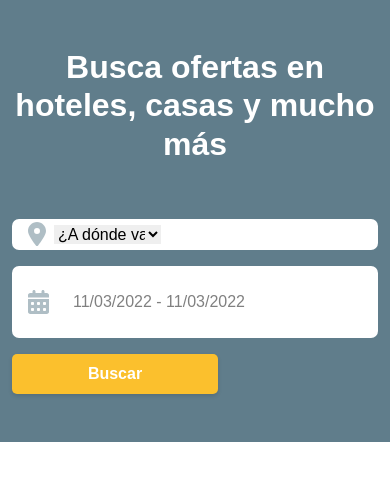
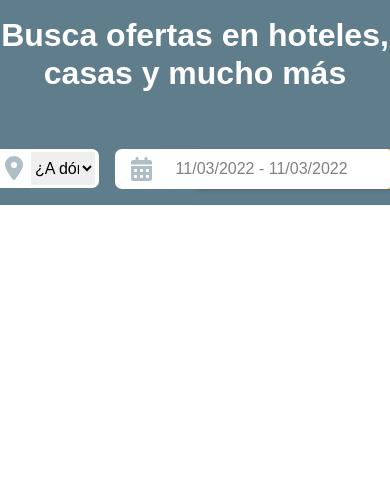
Before and after one commit to damianmicheli/digital-booking-fe, a React (Create React App) app in the folder frontend/: page / in a window 390 px wide. Shown: the top 480 px of the page. Built offline with nearby package versions, Linux system fonts and the light colour scheme.

Commit message:
actualizando estilos

```diff
--- a/frontend/package.json
+++ b/frontend/package.json
@@ -12,6 +12,7 @@
     "@testing-library/user-event": "^13.5.0",
     "bootstrap": "^5.2.2",
     "bootstrap-icons": "^1.9.1",
+    "date-fns": "^2.29.3",
     "react": "^18.2.0",
     "react-bootstrap": "^2.5.0",
     "react-date-range": "^1.4.0",
--- a/frontend/src/components/buscador/Buscador.jsx
+++ b/frontend/src/components/buscador/Buscador.jsx
@@ -2,11 +2,6 @@ import React from "react";
 
 //Styles
 import styles from "./buscador.module.css";
-
-//Bootstrap
-import Container from "react-bootstrap/Container";
-import Row from "react-bootstrap/Row";
-import Col from "react-bootstrap/Col";
 
 //Components
 import { Select } from "./contenido/Select";
@@ -15,26 +10,24 @@ import { Button } from "../Button";
 
 const Buscador = () => {
   return (
-    <div className={styles.containerPadre}>
-      <Container className={styles.containerHijo}>
-        <div className={styles.rowBuscador}>
-          <Row className={styles.title}>
+      <div className={styles.container}>
+        <div className={styles.buscador}>
+          <div className={styles.title}>
             <h1>Busca ofertas en hoteles, casas y mucho más</h1>
-          </Row>
-          <Row className={styles.content}>
-            <Col xs={12} md={4.5} lg={4}>
+          </div>
+          <div className={styles.content}>
+            <div className={styles.select}>
               <Select />
-            </Col>
-            <Col xs={12} md={4.5} lg={4}>
+            </div>
+            <div className={styles.datepicker}>
               <DatePickerRange />
-            </Col>
-            <Col xs={12} md={3} lg={2}>
+            </div>
+            <div>
               <Button css="button1" text="Buscar" />
-            </Col>
-          </Row>
+            </div>
+          </div>
         </div>
-      </Container>
-    </div>
+      </div>
   );
 };
 
--- a/frontend/src/components/buscador/buscador.module.css
+++ b/frontend/src/components/buscador/buscador.module.css
@@ -1,8 +1,5 @@
-.containerPadre {
-    background: #607D8B;
-}
-
-.containerHijo {
+.container {
+  background: #607d8b;
   padding: 3rem;
   display: flex;
   flex-direction: column;
@@ -11,7 +8,7 @@
   width: 100vw;
 }
 
-.rowBuscador{
+.buscador {
   display: flex;
   flex-direction: column;
   align-items: center;
@@ -24,9 +21,32 @@
   gap: 1rem;
 }
 
-.title h1{
-    color: #FFFFFF;
+.title h1 {
+  color: #ffffff;
   font-weight: 700;
   font-size: 24pt;
   text-align: center;
 }
+
+@media only screen and (max-width: 769px) {
+  .selectCities {
+    border: none;
+    width: 16.54vw;
+    height: 33px;
+  }
+
+  .container {
+    padding: 1rem;
+    gap: 1rem;
+  }
+}
+
+@media only screen and (max-width: 624px) {
+  .buscador {
+    display: flex;
+    flex-direction: column;
+    align-items: center;
+    justify-content: center;
+    gap: 3rem;
+  }
+}
--- a/frontend/src/components/buscador/contenido/DatePickerRange.jsx
+++ b/frontend/src/components/buscador/contenido/DatePickerRange.jsx
@@ -75,7 +75,7 @@ export const DatePickerRange = () => {
             ranges={range}
             months={1}
             direction="horizontal"
-            className={styles.calendarElement }
+            className={styles.calendarElement}
             minDate={new Date()}
           />
         )}
--- a/frontend/src/components/buscador/contenido/datepickerrange.module.css
+++ b/frontend/src/components/buscador/contenido/datepickerrange.module.css
@@ -18,8 +18,8 @@
     align-items: center;
     padding: 1rem;
     gap: 1rem;
-    /* height: 40px;
-    width: 27.47vw; */
+    height: 40px;
+    width: 27.47vw;
     background-color: #FFFFFF;
     border-radius: 7px;
     position: relative;
@@ -28,3 +28,15 @@
   input:focus {
     outline: none;
   }
+
+
+@media only screen and (max-width: 769px) {
+  .datePicker {
+    height: 40px;
+    width: 16.54vw;
+  }
+
+  button {
+    width: 10.80vw;
+  }
+}
--- a/frontend/src/components/buscador/contenido/select.module.css
+++ b/frontend/src/components/buscador/contenido/select.module.css
@@ -22,6 +22,7 @@
 .selectCities{
     border: none;
     width: 27.47vw;
+    height: 33.5px;
 }
 
 .selectCities:focus{
@@ -29,6 +30,10 @@
     border: none;
 }
 
-.selectCities option{
-    padding: 1rem;
+@media only screen and (max-width: 769px) {
+    .selectCities{
+        border: none;
+        width: 16.54vw;
+        height: 33px;
+    }
 }
```
Also changed, not shown: 1 other file (tests, documents, lock files or other folders). Lines whose indentation alone changed are shown as unchanged.
